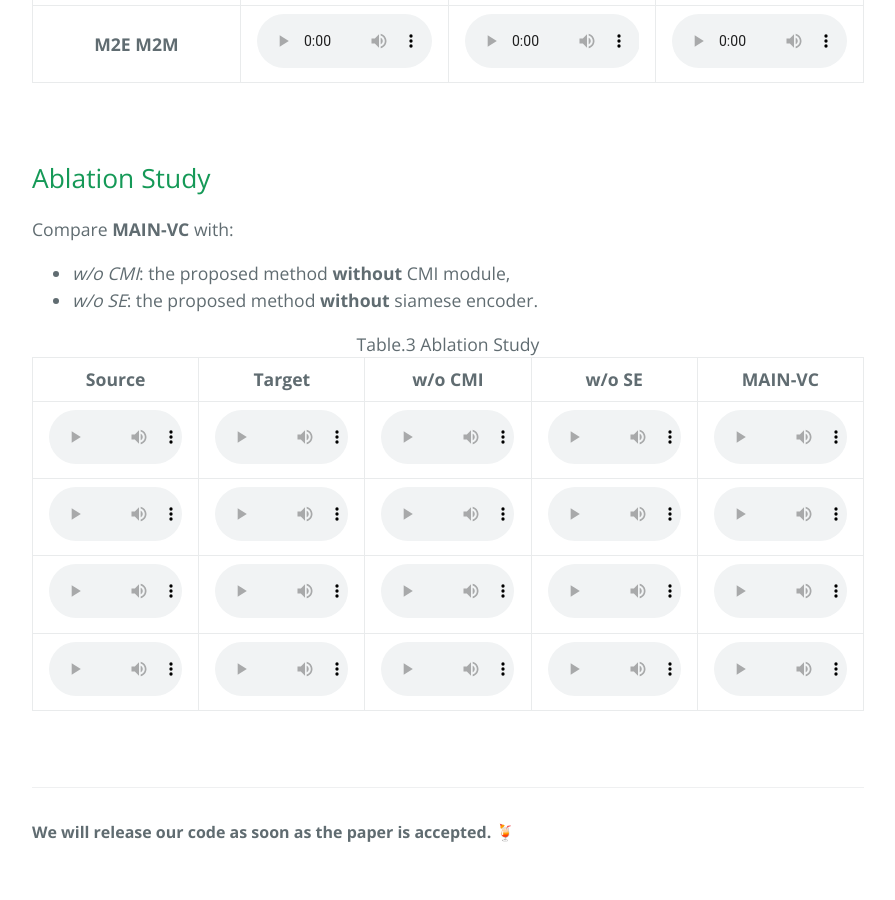
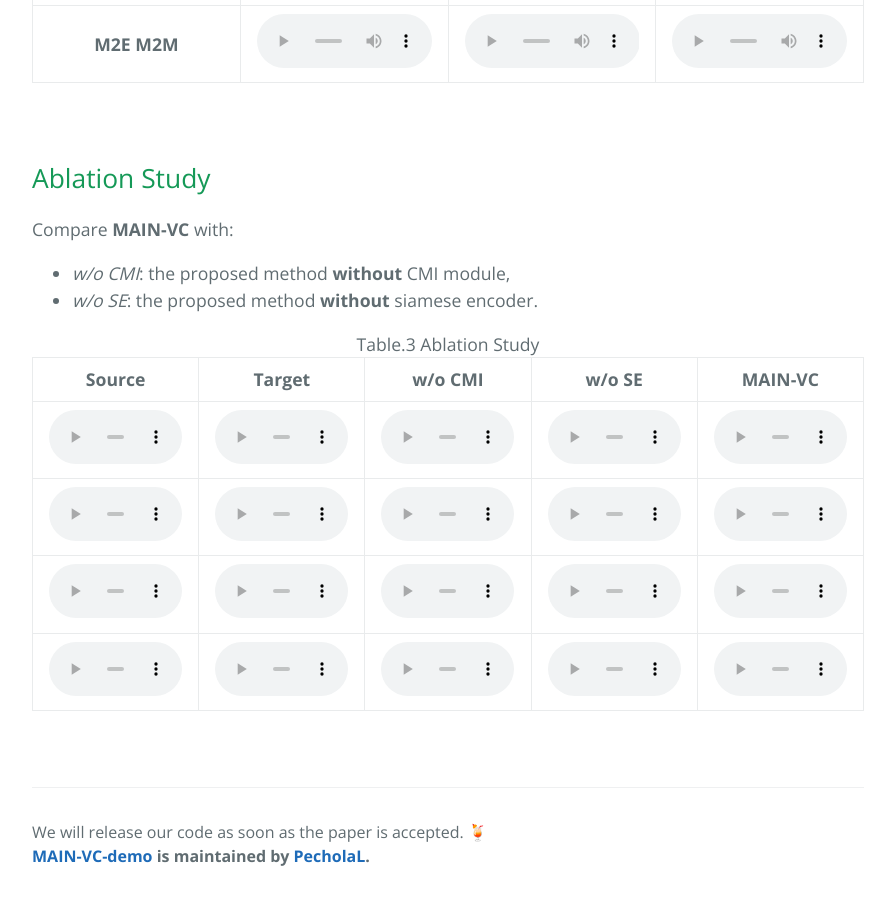
Before and after one commit to PecholaL/MAIN-VC-demo, a Jekyll site: the page built from index.md, in a window 1280 px wide and 900 px high, scrolled down 2716 px. Shown: the whole window, without its empty margins (192-1087 px from the left). Built offline with Jekyll 4.4.1, drawn with Linux system fonts in a browser that asks for light colours; our own code applies the rules of GitHub Pages for plain Markdown files; before the commit the page ends 3592 px from its top, so only the background shows below that.

Commit message:
Update default.html

```diff
--- a/_layouts/default.html
+++ b/_layouts/default.html
@@ -15,7 +15,7 @@
 
 {% seo %}
     <meta name="viewport" content="width=device-width, initial-scale=1">
-    <meta name="theme-color" content="#157878">
+    <meta name="theme-color" content="＃FA8072">
     <meta name="apple-mobile-web-app-status-bar-style" content="black-translucent">
     <link rel="stylesheet" href="{{ '/assets/css/style.css?v=' | append: site.github.build_revision | relative_url }}">
   </head>
@@ -39,7 +39,8 @@
 
       <footer class="site-footer">
         {% if site.github.is_project_page %}
-          <span class="site-footer-owner"> We will release our code as soon as the paper is accepted. 🍹</span>
+          <span class="site-footer-code"> We will release our code as soon as the paper is accepted. 🍹</span>
+          <span class="site-footer-owner"><a href="{{ site.github.repository_url }}">{{ site.github.repository_name }}</a> is maintained by <a href="{{ site.github.owner_url }}">{{ site.github.owner_name }}</a>.</span>
         {% endif %}
         <!-- ><span class="site-footer-credits">This page was generated by <a href="https://pages.github.com">GitHub Pages</a>.</span><!-->
       </footer>
```
